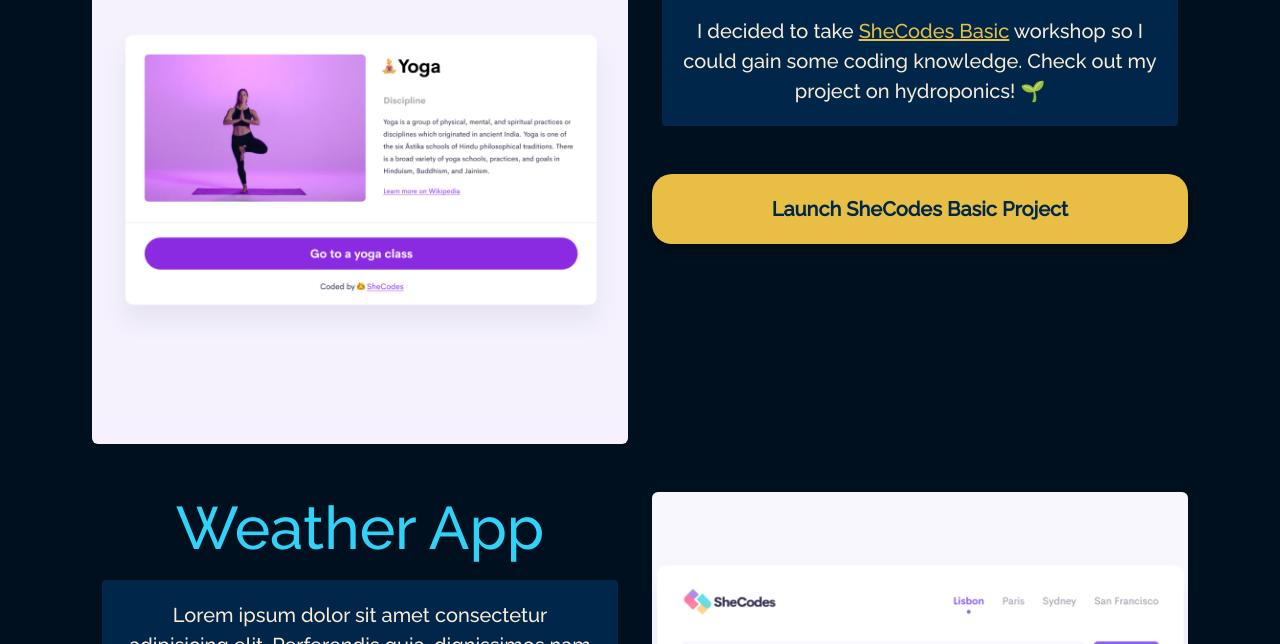
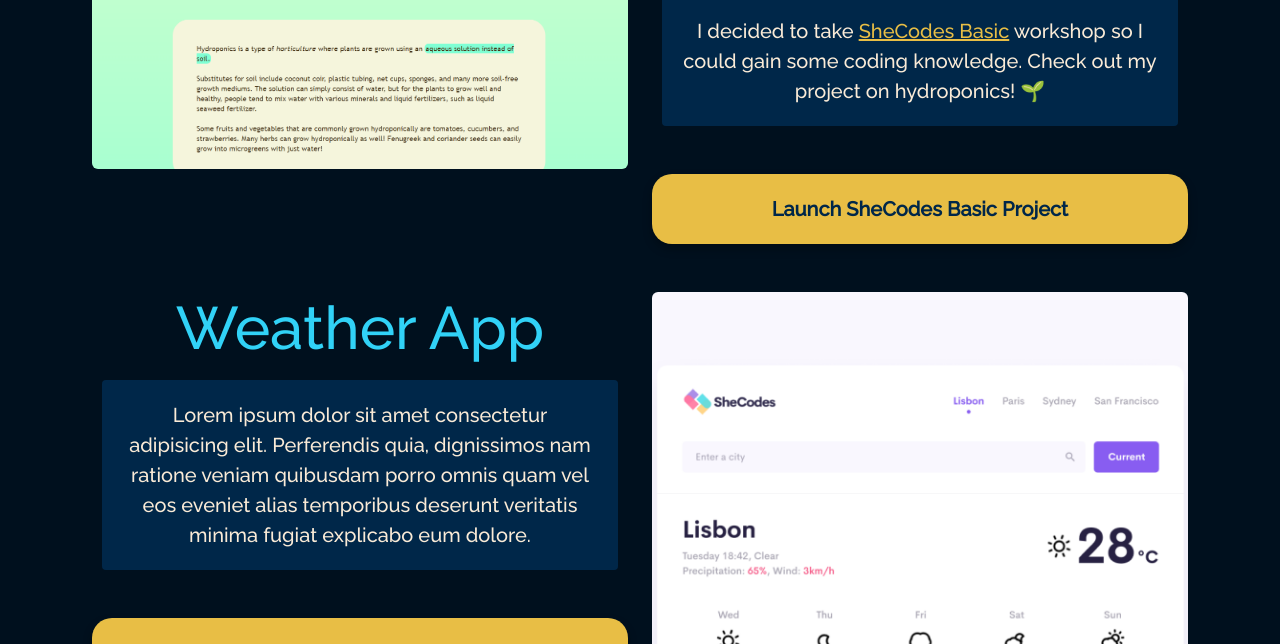
Before and after one commit to elek24/Responsive, a plain HTML site: page index.html in a window 1280 px wide. Shown: the part 700-1344 px from the top of the page. Drawn offline with nearby package versions, Linux system fonts and the light colour scheme.

Commit message:
added basic-project.png

```diff
--- a/index.html
+++ b/index.html
@@ -76,7 +76,7 @@
     <div class="container">
       <div class="row">
         <div class="col-md-6">
-          <img src="images/yoga.png" class="img-fluid rounded" />
+          <img src="images/basic-project.PNG" class="img-fluid rounded" />
         </div>
         <div class="col-md-6">
           <h2 class="mb-3">SheCodes Basic</h2>
```
Also changed, not shown: images/basic-project.PNG (added).
